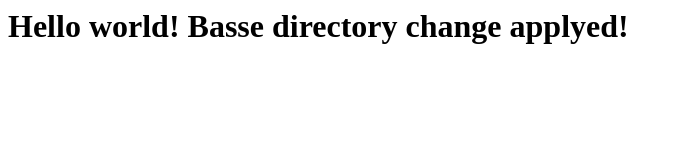
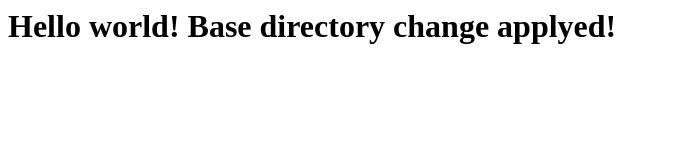
Before and after one commit to akikirinrin/netlify-src, a website: page html/index.html in a window 1280 px wide. Shown: the whole page, without its empty margins (0-681 px from the left). Drawn offline with Linux system fonts and the light colour scheme.

Commit message:
fix typo

```diff
--- a/html/index.html
+++ b/html/index.html
@@ -1,5 +1,5 @@
 <html>
     <body>
-        <h1>Hello world! Basse directory change applyed!</h1>
+        <h1>Hello world! Base directory change applyed!</h1>
     </body>
 </html>
```
